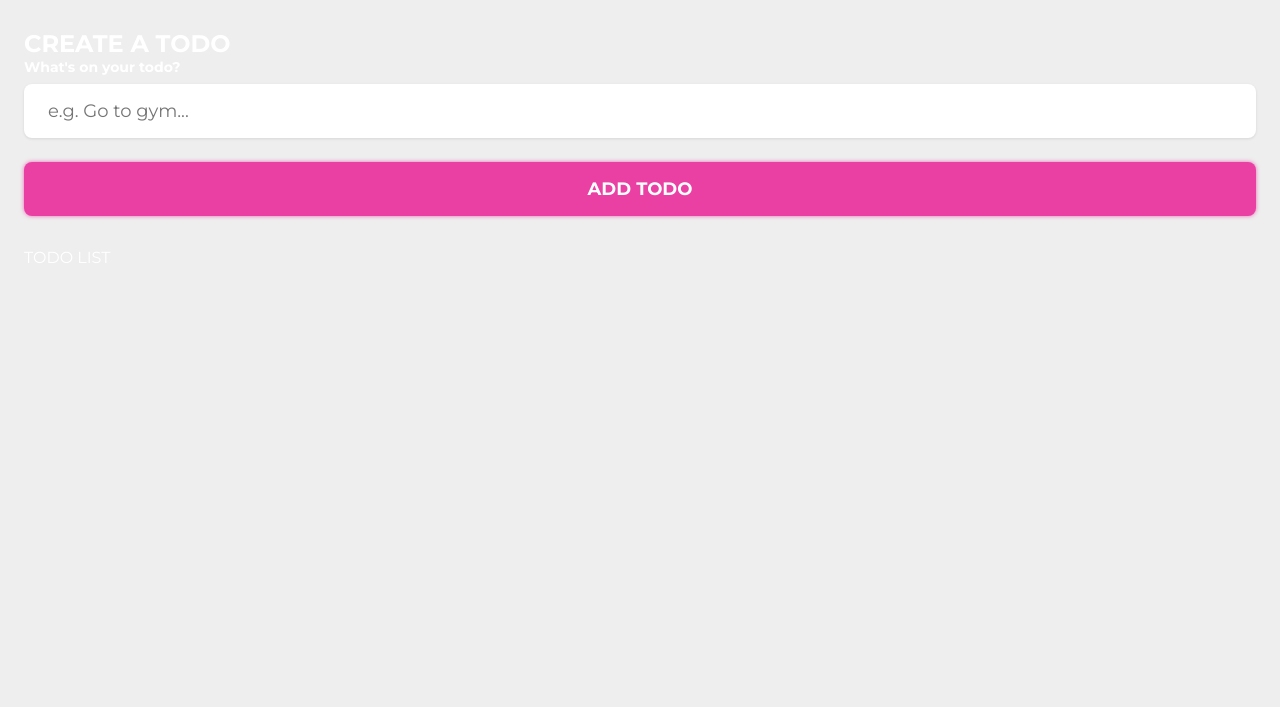
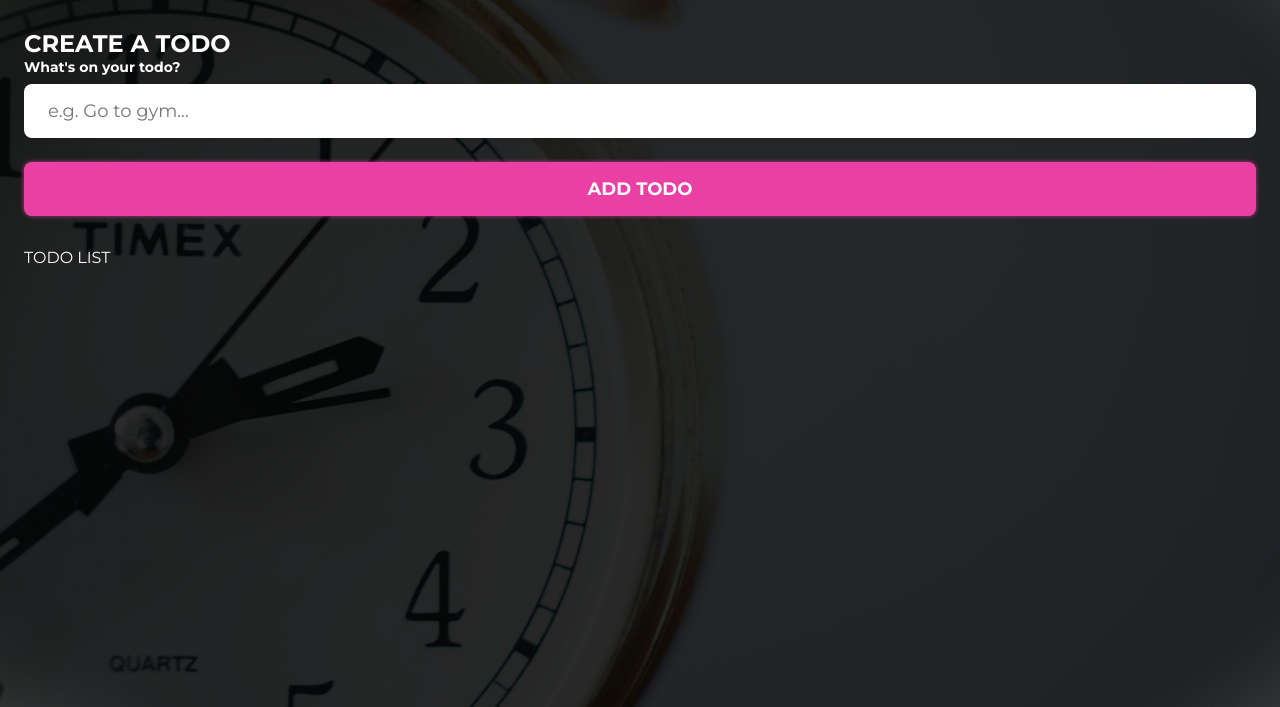
Before and after one commit to PANKAJ-SHARMA01/ToDoApp, a plain HTML site: page index.html in a window 1280 px wide. Shown: the part 93-800 px from the top of the page. Drawn offline with Linux system fonts and the light colour scheme; the site is published under a folder, as on GitHub Pages, so addresses that start at the root find nothing.

Commit message:
Update main.css

```diff
--- a/main.css
+++ b/main.css
@@ -34,7 +34,7 @@ input:not([type="radio"]):not([type="checkbox"]), button {
 
 body {
 	background: var(--light);
-	background-image: url(/images/1.jpg);
+	background-image: url('./images/1.jpg');
 	background-size: cover;
 	color: white;
 }
```
